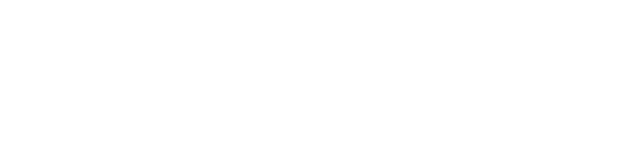
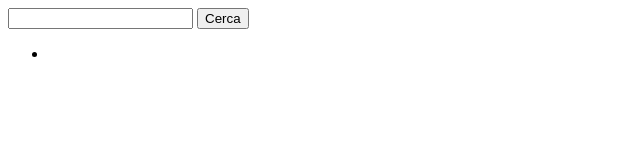
Before and after one commit to Lex95/vue-boolflix, a plain HTML site: page index.html in a window 1280 px wide. Shown: the whole page, without its empty margins (0-640 px from the left). Drawn offline with nearby package versions, Linux system fonts and the light colour scheme.

Commit message:
aggiunta axios funzionante

```diff
--- a/index.html
+++ b/index.html
@@ -11,7 +11,11 @@
 </head>
 <body>
     <main id="app">
-
+        <input type="text" v-model="query">
+        <button @click="querySubmit()">Cerca</button>
+        <ul>
+            <li></li>
+        </ul>
     </main>
     <script src="script.js"></script>
 </body>
--- a/script.js
+++ b/script.js
@@ -1,9 +1,20 @@
 const app = new Vue({
     el: "#app",
     data: {
-
+        key: "c5d3024d8abad31949172938951b96d9",
+        query: "",
+        moviesList: [],
     },
     methods: {
-
+        querySubmit() {
+            axios.get("https://api.themoviedb.org/3/search/movie", {
+                params: {
+                    api_key: this.key,
+                    query: this.query
+                }
+            }).then((resp) => {
+                this.moviesList = resp.data.results
+            })
+        }
     }
 })
```
